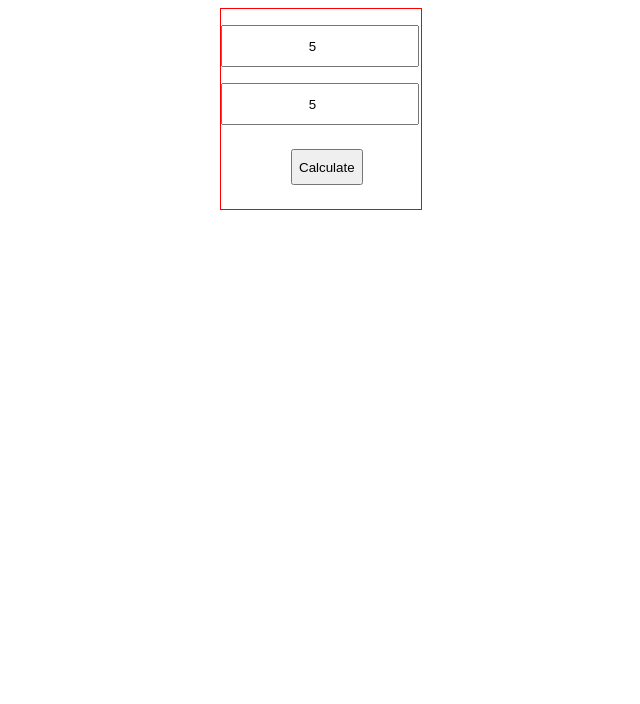
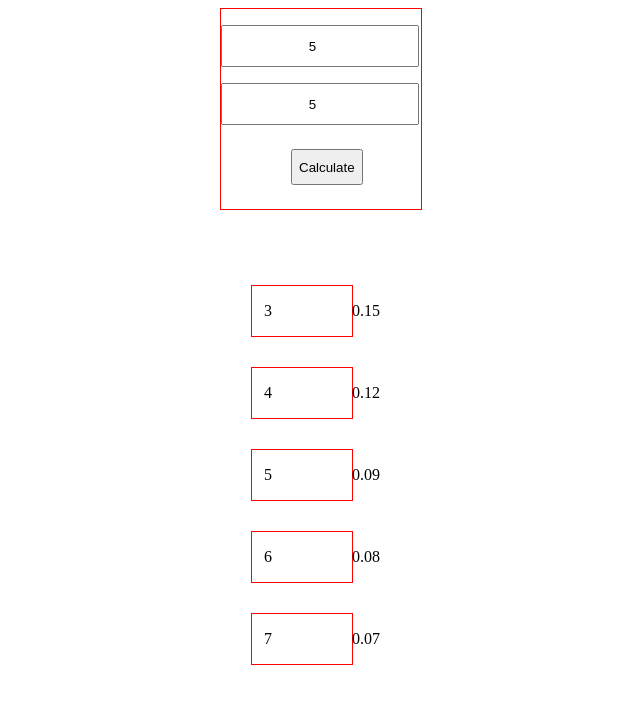
Before and after one commit to ssb36/km-emi-calculator, a plain HTML site: page index.html in a window 1280 px wide. Both pictures are taken after typing "5", "5" into the empty fields and a click on the button "Calculate". Shown: the whole page, without its empty margins (319-959 px from the left). Drawn offline with Linux system fonts and the light colour scheme.

Commit message:
Result added

```diff
--- a/index.html
+++ b/index.html
@@ -35,6 +35,18 @@
             height: 36px;
             margin-top: 12%;
         }
+
+        #resultDiv {
+            width: 500px;
+            display: flex;
+            border: 1px solid red;
+            width: 100px;
+            margin: 30px;
+        }
+        #p1{
+            margin-left: 12px;
+            margin-right: 80px;
+        }
     </style>
 </head>
 
@@ -54,19 +66,36 @@
 
 
     function showData() {
+
         let amount = document.getElementById('inputAmount').value;
         let rate = document.getElementById('inputRate').value;
-
+        let MainDiv = document.getElementById("MainDiv");
 
         let start = 3;
         let end = 8;
         for (let i = start; i < end; i++) {
+
             let r = rate / 1200;
-
             let r1 = (r + 1) ** (i * 12);
             let emi = ((r + (r / (r1 - 1))) * amount);
+
+
+            resultDiv = document.createElement('div');
+            resultDiv.id = "resultDiv"
+            MainDiv.append(resultDiv)
+
+            let p1 = document.createElement('p');
+            p1.id = "p1";
+            p1.innerText = i;
+            resultDiv.append(p1);
+
+            let p2 = document.createElement('p');
+            p1.id = "p1";
+            p2.innerText = Number(emi).toFixed(2);
+            resultDiv.append(p2)
             console.log(Number(emi).toFixed(2));
         }
+
     }
 
 </script>
```
